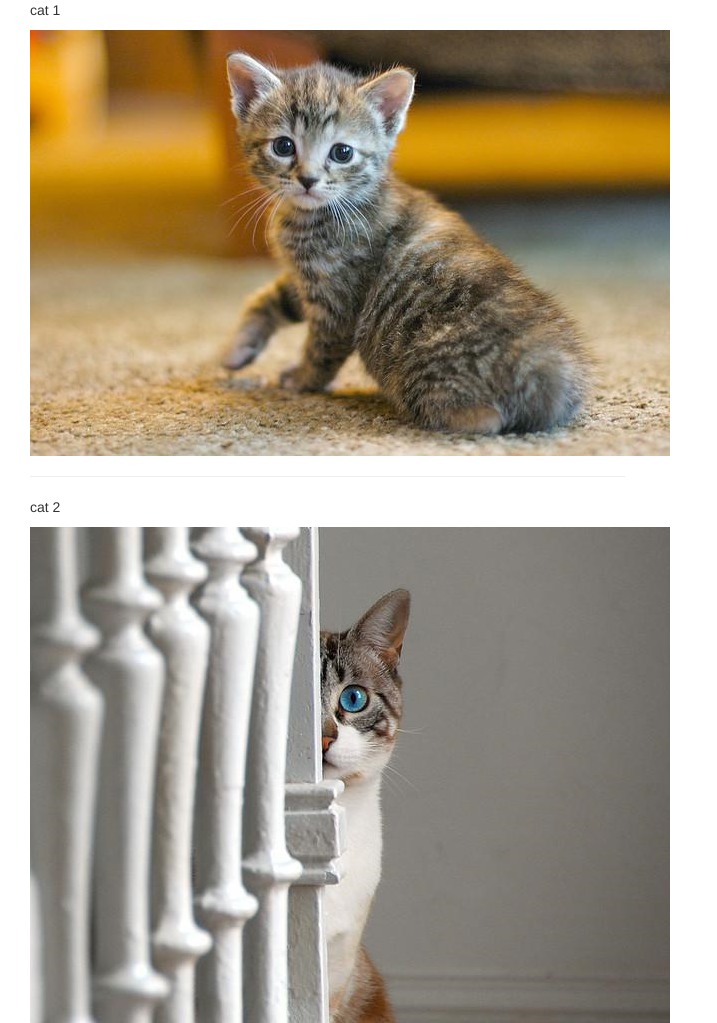
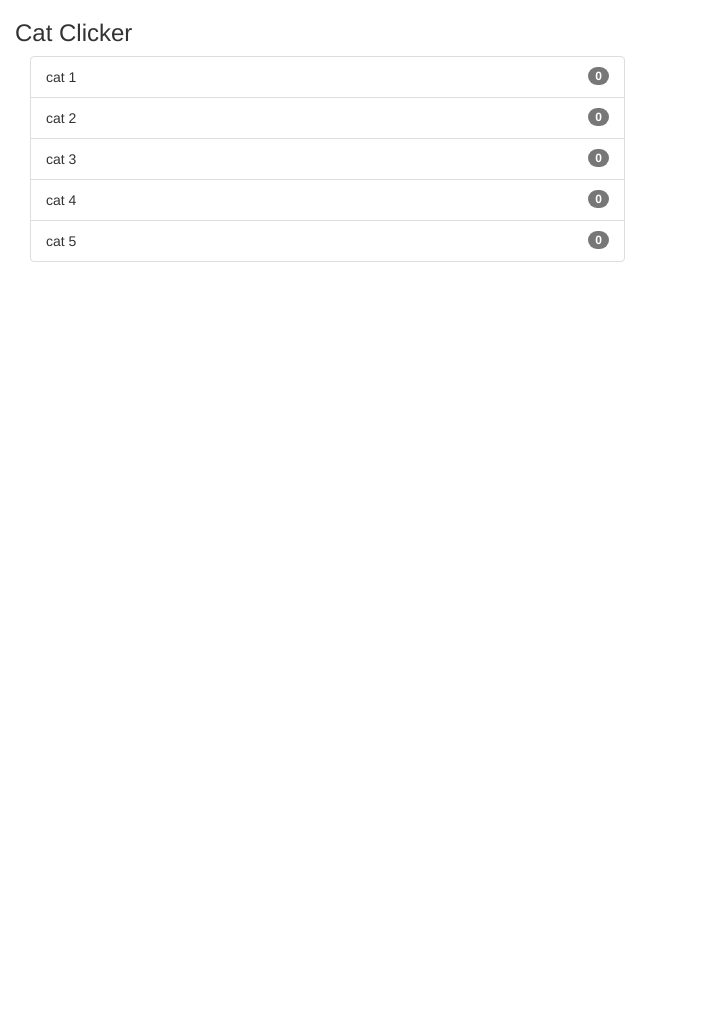
Before and after one commit to lohit2364/AngularJSTraining, a plain HTML site: page HW1/step3/index.html in a window 1280 px wide. Shown: the whole page, without its empty margins (0-717 px from the left). After the commit the page ends 800 px from the top, so only its background shows below. Drawn offline with nearby package versions, Linux system fonts and the light colour scheme.

Commit message:
completed step3 in HW1

```diff
--- /dev/null
+++ b/HW1/step3/assets/css/style.css
@@ -0,0 +1,7 @@
+.cat-img {
+    width: 300px;
+    height: 200px;
+}
+.cats-list {
+    cursor: pointer;
+}
--- a/HW1/step3/controllers/catsController.js
+++ b/HW1/step3/controllers/catsController.js
@@ -7,12 +7,29 @@
         vm.selectedCat = null;
 
         vm.cats = [{
+            id: 1,
             name: 'cat 1',
             imgSrc: './assets/images/cat1.jpg',
             clickCount: 0
         }, {
+            id: 2,
             name: 'cat 2',
             imgSrc: './assets/images/cat2.jpg',
+            clickCount: 0
+        }, {
+            id: 3,
+            name: 'cat 3',
+            imgSrc: './assets/images/cat3.jpg',
+            clickCount: 0
+        }, {
+            id: 4,
+            name: 'cat 4',
+            imgSrc: './assets/images/cat4.jpg',
+            clickCount: 0
+        }, {
+            id: 5,
+            name: 'cat 5',
+            imgSrc: './assets/images/cat5.jpg',
             clickCount: 0
         }];
 
--- a/HW1/step3/index.html
+++ b/HW1/step3/index.html
@@ -3,24 +3,31 @@
 
 <head>
     <link rel="stylesheet" href="https://maxcdn.bootstrapcdn.com/bootstrap/3.3.7/css/bootstrap.min.css">
+    <link rel="stylesheet" href="./assets/css/style.css">
     <script src="./vendor/angular.js"></script>
     <script src="./app.js"></script>
     <script src="./controllers/catsController.js"></script>
 </head>
 
 <body ng-app="catClicker" class="container-fluid">
-
+    <h3> Cat Clicker </h3>
     <div ng-controller="catsController as cc">
         <div class="col-sm-6">
-            <div ng-repeat="cat in cc.cats track by $index">
-                <p> {{cat.name}} </p>
-                <img ng-src="{{cat.imgSrc}}" ng-click="cc.selectCat(cat)" />
-                <hr ng-if="!$last">
-            </div>
+            <ul class="list-group cats-list">
+                <li ng-repeat="cat in cc.cats track by $index"
+                    ng-click="cc.selectCat(cat)"
+                    class="list-group-item"
+                    ng-class="{'active': cat.id === cc.selectedCat.id}">
+                    {{cat.name}}
+                    <span class="badge">{{cat.clickCount}}</span>
+                </li>
+            </ul>
         </div>
         <div class="col-sm-6" ng-if="cc.selectedCat">
-            <p> {{cc.selectedCat.name}} </p>
-            <img ng-src="{{cc.selectedCat.imgSrc}}" ng-click="cc.incrementCount(cc.selectedCat)" />
+            <p>
+                <strong>Name: </strong> {{cc.selectedCat.name}}
+            </p>
+            <img class="cat-img" ng-src="{{cc.selectedCat.imgSrc}}" ng-click="cc.incrementCount(cc.selectedCat)" />
             <P>You clicked {{cc.selectedCat.clickCount}} time(s)</p>
         </div>
     </div>
```
Also changed, not shown: HW1/step3/assets/images/cat3.jpg (added), HW1/step3/assets/images/cat4.jpg (added), HW1/step3/assets/images/cat5.jpg (added).
